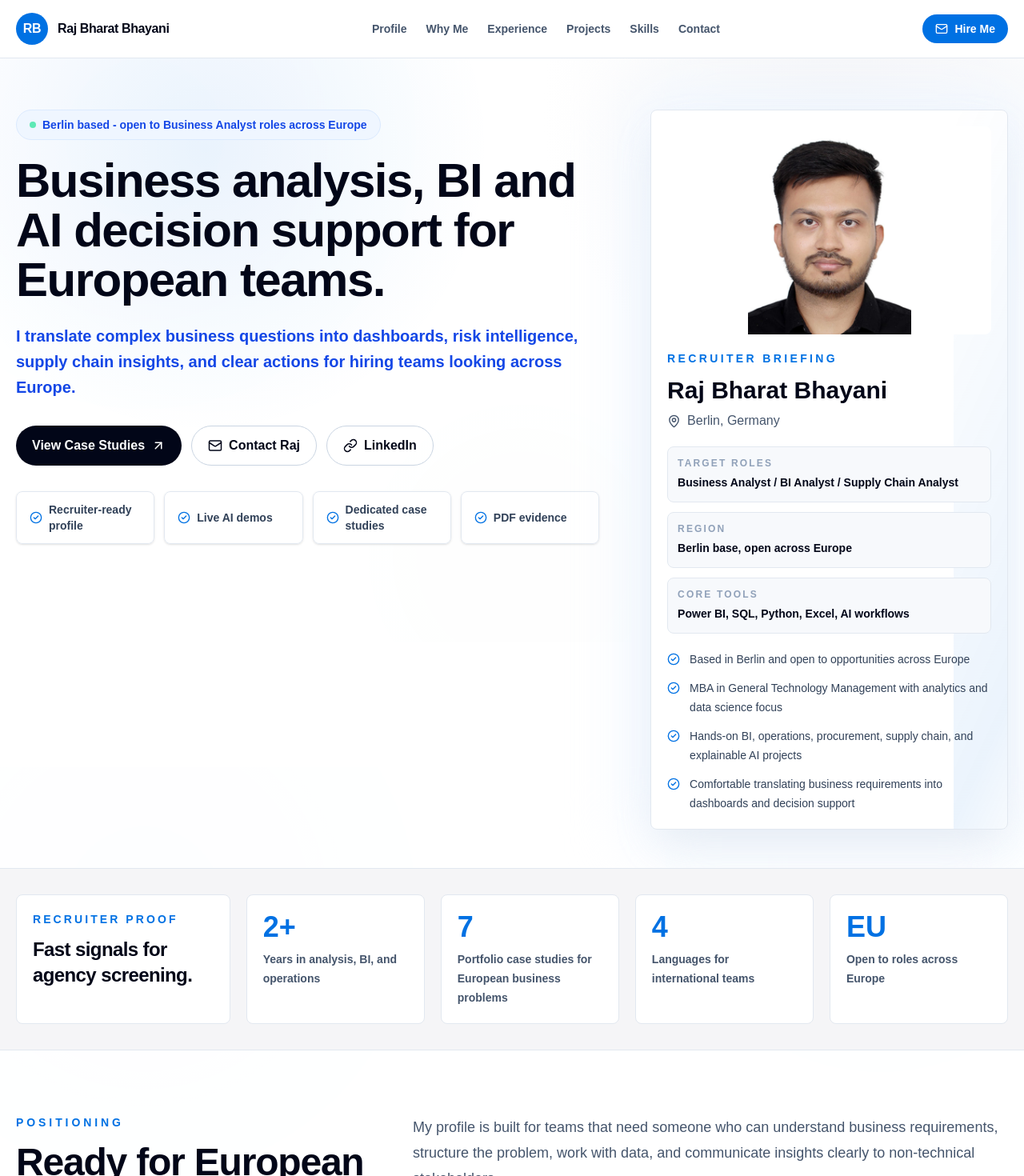
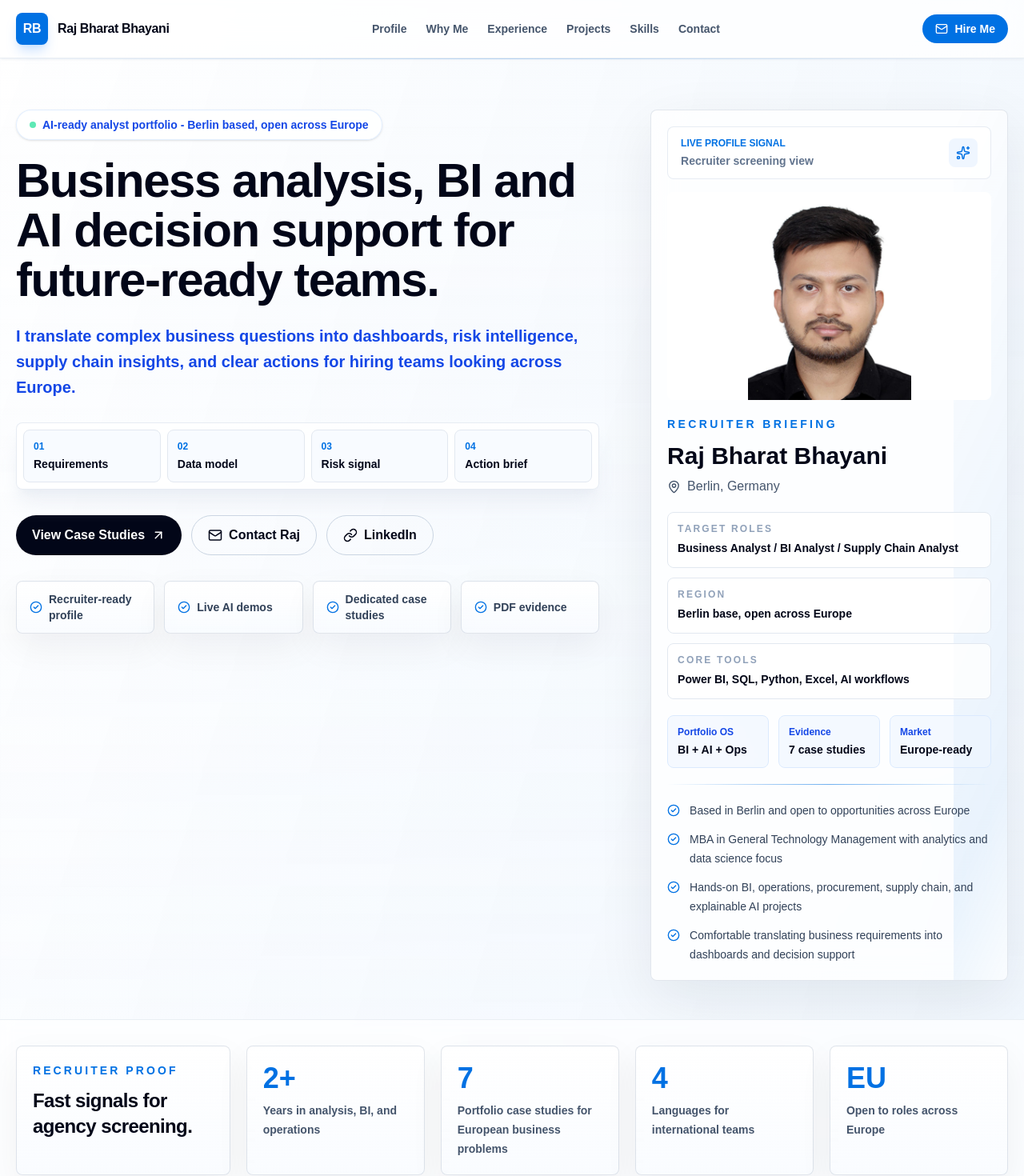
Before and after one commit to rajbbhayani-sketch/raj-portfolio, a Next.js app: page / in a window 1280 px wide. Shown: the top 1470 px of the page at 80% size. Built offline with nearby package versions, Linux system fonts and the light colour scheme.

Commit message:
Refresh portfolio with futuristic white UI

```diff
--- a/app/globals.css
+++ b/app/globals.css
@@ -13,13 +13,7 @@
 }
 
 body {
-  animation: backgroundDrift 22s ease-in-out infinite alternate;
-  background:
-    radial-gradient(circle at 12% 18%, rgba(0, 113, 227, 0.08), transparent 28%),
-    radial-gradient(circle at 88% 12%, rgba(0, 113, 227, 0.06), transparent 24%),
-    radial-gradient(circle at 50% 90%, rgba(15, 23, 42, 0.045), transparent 26%),
-    var(--background);
-  background-size: 120% 120%, 120% 120%, 130% 130%, auto;
+  background: linear-gradient(180deg, #ffffff 0%, #f8fbff 46%, #ffffff 100%);
   color: var(--foreground);
   font-family: Arial, Helvetica, sans-serif;
 }
@@ -30,6 +24,65 @@ html {
 
 img {
   max-width: 100%;
+}
+
+.future-grid {
+  background:
+    linear-gradient(180deg, rgba(255, 255, 255, 0.94) 0%, rgba(248, 251, 255, 0.9) 48%, rgba(255, 255, 255, 0.96) 100%),
+    repeating-linear-gradient(90deg, rgba(0, 113, 227, 0.055) 0 1px, transparent 1px 80px),
+    repeating-linear-gradient(0deg, rgba(15, 23, 42, 0.045) 0 1px, transparent 1px 80px);
+  background-size: auto, 80px 80px, 80px 80px;
+}
+
+.future-grid::before {
+  animation: gridShift 28s linear infinite;
+  background:
+    linear-gradient(110deg, transparent 0%, rgba(0, 113, 227, 0.08) 48%, transparent 62%),
+    linear-gradient(180deg, transparent 0%, rgba(255, 255, 255, 0.82) 72%, rgba(255, 255, 255, 1) 100%);
+  content: "";
+  inset: 0;
+  mask-image: linear-gradient(180deg, #000 0%, transparent 72%);
+  pointer-events: none;
+  position: absolute;
+}
+
+.glass-panel {
+  background: rgba(255, 255, 255, 0.78);
+  backdrop-filter: blur(22px);
+  border: 1px solid rgba(148, 163, 184, 0.26);
+  box-shadow:
+    0 22px 70px rgba(15, 23, 42, 0.08),
+    inset 0 1px 0 rgba(255, 255, 255, 0.95);
+}
+
+.future-card {
+  background: linear-gradient(180deg, rgba(255, 255, 255, 0.94), rgba(248, 251, 255, 0.78));
+  border: 1px solid rgba(148, 163, 184, 0.28);
+  box-shadow: 0 16px 44px rgba(15, 23, 42, 0.055);
+  transition:
+    border-color 220ms ease,
+    box-shadow 220ms ease,
+    transform 220ms ease;
+}
+
+.future-card:hover {
+  border-color: rgba(0, 113, 227, 0.45);
+  box-shadow: 0 24px 70px rgba(15, 23, 42, 0.1);
+  transform: translateY(-3px);
+}
+
+.image-console {
+  background:
+    linear-gradient(180deg, rgba(255, 255, 255, 0.92), rgba(245, 249, 255, 0.96)),
+    repeating-linear-gradient(90deg, rgba(0, 113, 227, 0.05) 0 1px, transparent 1px 42px),
+    repeating-linear-gradient(0deg, rgba(15, 23, 42, 0.04) 0 1px, transparent 1px 42px);
+  border-bottom: 1px solid rgba(148, 163, 184, 0.22);
+}
+
+.signal-line {
+  background: linear-gradient(90deg, transparent, rgba(0, 113, 227, 0.55), transparent);
+  height: 1px;
+  overflow: hidden;
 }
 
 .premium-panel {
@@ -62,6 +115,16 @@ img {
   }
 }
 
+@keyframes gridShift {
+  0% {
+    background-position: -35% 0, 0 0;
+  }
+
+  100% {
+    background-position: 135% 0, 0 0;
+  }
+}
+
 @keyframes panelSweep {
   0%,
   34% {
@@ -75,10 +138,7 @@ img {
 }
 
 @media (prefers-reduced-motion: reduce) {
-  body {
-    animation: none;
-  }
-
+  .future-grid::before,
   .premium-panel::after {
     animation: none;
   }
--- a/app/page.tsx
+++ b/app/page.tsx
@@ -60,6 +60,14 @@ const desktopProofPoints = [
   "Live AI demos",
   "Dedicated case studies",
   "PDF evidence",
+];
+
+const decisionFlow = ["Requirements", "Data model", "Risk signal", "Action brief"];
+
+const heroMetrics = [
+  ["Portfolio OS", "BI + AI + Ops"],
+  ["Evidence", "7 case studies"],
+  ["Market", "Europe-ready"],
 ];
 
 const roleMatches = [
@@ -324,17 +332,17 @@ const structuredData = [
 
 export default function Home() {
   return (
-    <main className="relative min-h-screen overflow-hidden bg-white/90 text-slate-950">
+    <main className="future-grid relative min-h-screen overflow-hidden bg-white text-slate-950">
       <script
         type="application/ld+json"
         dangerouslySetInnerHTML={{
           __html: JSON.stringify(structuredData),
         }}
       />
-      <header className="sticky top-0 z-50 border-b border-slate-200 bg-white/90 backdrop-blur-xl">
+      <header className="sticky top-0 z-50 border-b border-slate-200/70 bg-white/75 shadow-sm shadow-slate-200/50 backdrop-blur-xl">
         <nav className="mx-auto flex max-w-7xl items-center justify-between px-5 py-4">
           <a href="#" className="flex items-center gap-3 font-black tracking-tight">
-            <span className="grid h-10 w-10 place-items-center rounded-full bg-[#0071e3] text-white">RB</span>
+            <span className="grid h-10 w-10 place-items-center rounded-lg bg-[#0071e3] text-white shadow-lg shadow-blue-200/80">RB</span>
             <span className="hidden sm:inline">Raj Bharat Bhayani</span>
           </a>
 
@@ -357,19 +365,29 @@ export default function Home() {
       </header>
 
       <section id="profile" className="relative overflow-hidden">
-        <div className="absolute inset-x-0 top-0 h-[560px] bg-[radial-gradient(circle_at_20%_20%,rgba(0,113,227,0.08),transparent_32%),radial-gradient(circle_at_82%_12%,rgba(245,245,247,0.95),transparent_32%)]" />
+        <div className="pointer-events-none absolute inset-x-0 top-0 h-px bg-gradient-to-r from-transparent via-[#0071e3]/40 to-transparent" />
         <div className="relative mx-auto grid max-w-7xl gap-12 px-5 pb-12 pt-12 md:pt-16 lg:grid-cols-[0.62fr_0.38fr] lg:items-start xl:gap-16">
           <div>
-            <p className="mb-5 inline-flex items-center gap-2 rounded-full border border-blue-100 bg-blue-50 px-4 py-2 text-sm font-bold text-blue-700">
+            <p className="mb-5 inline-flex items-center gap-2 rounded-full border border-blue-100/80 bg-white/80 px-4 py-2 text-sm font-bold text-blue-700 shadow-sm backdrop-blur">
               <span className="h-2 w-2 rounded-full bg-emerald-300" />
-              Berlin based - open to Business Analyst roles across Europe
+              AI-ready analyst portfolio - Berlin based, open across Europe
             </p>
             <h1 className="max-w-5xl text-5xl font-black leading-[1.03] tracking-tight md:text-6xl 2xl:text-7xl">
-              Business analysis, BI and AI decision support for European teams.
+              Business analysis, BI and AI decision support for future-ready teams.
             </h1>
             <p className="mt-6 max-w-3xl text-xl font-semibold leading-8 text-blue-700">
               I translate complex business questions into dashboards, risk intelligence, supply chain insights, and clear actions for hiring teams looking across Europe.
             </p>
+            <div className="mt-7 hidden max-w-3xl rounded-lg border border-slate-200/80 bg-white/80 p-2 shadow-xl shadow-slate-200/60 backdrop-blur lg:block">
+              <div className="grid grid-cols-4 gap-2">
+                {decisionFlow.map((step, index) => (
+                  <div key={step} className="rounded-lg border border-slate-200 bg-[#f8fbff] px-3 py-3">
+                    <p className="text-xs font-black text-[#0071e3]">0{index + 1}</p>
+                    <p className="mt-1 text-sm font-black text-slate-950">{step}</p>
+                  </div>
+                ))}
+              </div>
+            </div>
             <div className="mt-8 flex flex-wrap gap-3">
               <a href="#projects" className="inline-flex items-center gap-2 rounded-full bg-slate-950 px-5 py-3 font-black text-white transition hover:bg-[#0071e3]">
                 View Case Studies <ArrowUpRight size={18} />
@@ -383,7 +401,7 @@ export default function Home() {
             </div>
             <div className="mt-8 hidden grid-cols-2 gap-3 lg:grid xl:grid-cols-4">
               {desktopProofPoints.map((point) => (
-                <div key={point} className="flex items-center gap-2 rounded-lg border border-slate-200 bg-white/80 px-4 py-3 text-sm font-black text-slate-700 shadow-sm backdrop-blur">
+                <div key={point} className="future-card flex items-center gap-2 rounded-lg px-4 py-3 text-sm font-black text-slate-700">
                   <CheckCircle2 size={16} className="shrink-0 text-[#0071e3]" />
                   <span>{point}</span>
                 </div>
@@ -392,8 +410,16 @@ export default function Home() {
           </div>
 
           <aside className="relative">
-            <div className="absolute -inset-5 rounded-[2rem] bg-blue-50 blur-2xl" />
-            <div className="premium-panel relative overflow-hidden rounded-lg border border-slate-200 bg-white p-5 shadow-2xl shadow-slate-200/80">
+            <div className="premium-panel glass-panel relative overflow-hidden rounded-lg p-5">
+              <div className="mb-4 flex items-center justify-between rounded-lg border border-slate-200/80 bg-white/75 px-4 py-3">
+                <div>
+                  <p className="text-xs font-black text-[#0071e3]">LIVE PROFILE SIGNAL</p>
+                  <p className="mt-1 text-sm font-bold text-slate-500">Recruiter screening view</p>
+                </div>
+                <span className="flex h-9 w-9 items-center justify-center rounded-lg bg-blue-50 text-[#0071e3]">
+                  <Sparkles size={18} />
+                </span>
+              </div>
               <div className="grid gap-5 md:grid-cols-[0.72fr_1.28fr] lg:grid-cols-1">
                 <Image src="/profile/profile.jpg" alt="Raj Bharat Bhayani" width={720} height={760} priority className="h-[320px] w-full rounded-lg bg-white object-contain object-center md:h-full lg:h-[240px] xl:h-[260px]" />
                 <div className="flex flex-col justify-between gap-5">
@@ -406,12 +432,21 @@ export default function Home() {
                   </div>
                   <dl className="grid gap-3">
                     {agencyHighlights.map((item) => (
-                      <div key={item.label} className="rounded-lg border border-slate-200 bg-[#f7f9fc] p-3">
+                      <div key={item.label} className="rounded-lg border border-slate-200 bg-white/80 p-3">
                         <dt className="text-xs font-black uppercase tracking-[0.18em] text-slate-400">{item.label}</dt>
                         <dd className="mt-1 text-sm font-black leading-6 text-slate-950">{item.value}</dd>
                       </div>
                     ))}
                   </dl>
+                  <div className="grid grid-cols-3 gap-3">
+                    {heroMetrics.map(([label, value]) => (
+                      <div key={label} className="rounded-lg border border-blue-100 bg-blue-50/60 p-3">
+                        <p className="text-xs font-black text-blue-700">{label}</p>
+                        <p className="mt-1 text-sm font-black text-slate-950">{value}</p>
+                      </div>
+                    ))}
+                  </div>
+                  <div className="signal-line" />
                   <div className="grid gap-3">
                     {recruiterSignals.map((signal) => (
                       <p key={signal} className="flex gap-3 text-sm leading-6 text-slate-700">
@@ -427,14 +462,14 @@ export default function Home() {
         </div>
       </section>
 
-      <section className="border-y border-slate-200 bg-[#f5f5f7] px-5 py-8">
+      <section className="relative border-y border-slate-200/70 bg-white/70 px-5 py-8 backdrop-blur">
         <div className="mx-auto grid max-w-7xl gap-5 sm:grid-cols-2 lg:grid-cols-[1.2fr_repeat(4,minmax(0,1fr))]">
-          <div className="rounded-lg border border-slate-200 bg-white p-5">
+          <div className="future-card rounded-lg p-5">
             <p className="text-sm font-black uppercase tracking-[0.22em] text-[#0071e3]">Recruiter Proof</p>
             <p className="mt-3 text-2xl font-black tracking-tight">Fast signals for agency screening.</p>
           </div>
           {impactStats.map(([value, label]) => (
-            <div key={label} className="rounded-lg border border-slate-200 bg-white p-5">
+            <div key={label} className="future-card rounded-lg p-5">
               <p className="text-4xl font-black text-[#0071e3]">{value}</p>
               <p className="mt-2 text-sm font-semibold leading-6 text-slate-600">{label}</p>
             </div>
@@ -453,7 +488,7 @@ export default function Home() {
           </p>
           <div className="grid gap-3 pt-2 md:grid-cols-2">
             {roleMatches.map((item) => (
-              <div key={item.role} className="rounded-lg border border-slate-200 bg-white p-4 shadow-sm">
+              <div key={item.role} className="future-card rounded-lg p-4">
                 <p className="font-black text-slate-950">{item.role}</p>
                 <p className="mt-2 text-sm font-semibold leading-6 text-slate-600">{item.proof}</p>
               </div>
@@ -469,7 +504,7 @@ export default function Home() {
         </div>
       </section>
 
-      <section id="why-me" className="border-y border-slate-200 bg-[#f5f5f7] px-5 py-20">
+      <section id="why-me" className="border-y border-slate-200/70 bg-white/70 px-5 py-20">
         <div className="mx-auto max-w-7xl">
           <div className="grid gap-8 lg:grid-cols-[0.38fr_0.62fr] lg:items-end">
             <SectionIntro eyebrow="Why Hire Me" title="A practical analyst for business, data, and AI work." dark />
@@ -479,7 +514,7 @@ export default function Home() {
           </div>
           <div className="mt-12 grid gap-5 md:grid-cols-2">
             {hireReasons.map((reason) => (
-              <article key={reason.title} className="rounded-lg border border-slate-200 bg-white p-6 shadow-sm">
+              <article key={reason.title} className="future-card rounded-lg p-6">
                 <CheckCircle2 className="text-[#0071e3]" size={26} />
                 <h3 className="mt-5 text-2xl font-black">{reason.title}</h3>
                 <p className="mt-3 leading-7 text-slate-600">{reason.text}</p>
@@ -489,12 +524,12 @@ export default function Home() {
         </div>
       </section>
 
-      <section id="experience" className="bg-[#f7f9fc] px-5 py-20 text-slate-950">
+      <section id="experience" className="bg-[#f8fbff]/80 px-5 py-20 text-slate-950">
         <div className="mx-auto max-w-7xl">
           <SectionIntro eyebrow="Work History" title="Experience With Business, Data, And Operations" dark />
           <div className="mt-12 space-y-5">
             {experiences.map((job) => (
-              <article key={job.role} className="grid gap-6 rounded-lg border border-slate-200 bg-white p-6 shadow-sm md:grid-cols-[0.28fr_0.72fr]">
+              <article key={job.role} className="future-card grid gap-6 rounded-lg p-6 md:grid-cols-[0.28fr_0.72fr]">
                 <div className="text-sm font-bold text-slate-500">
                   <p>{job.period}</p>
                   <p className="mt-3 flex items-center gap-2 text-slate-700">
@@ -522,7 +557,7 @@ export default function Home() {
         </div>
       </section>
 
-      <section id="projects" className="px-5 py-20">
+      <section id="projects" className="relative px-5 py-20">
         <div className="mx-auto max-w-7xl">
           <div className="grid gap-8 lg:grid-cols-[0.42fr_0.58fr] lg:items-end">
             <SectionIntro eyebrow="Proof Of Work" title="Case Studies Built Around Real Business Questions" />
@@ -545,12 +580,12 @@ export default function Home() {
         </div>
       </section>
 
-      <section id="skills" className="bg-[#f7f9fc] px-5 py-20 text-slate-950">
+      <section id="skills" className="bg-[#f8fbff]/80 px-5 py-20 text-slate-950">
         <div className="mx-auto max-w-7xl">
           <SectionIntro eyebrow="Capabilities" title="What I Bring To A Hiring Team" dark />
           <div className="mt-12 grid gap-5 md:grid-cols-2">
             {skillGroups.map(({ title, icon: Icon, summary, skills }) => (
-              <div key={title} className="rounded-lg border border-slate-200 bg-white p-6 shadow-sm">
+              <div key={title} className="future-card rounded-lg p-6">
                 <div className="flex items-center gap-3">
                   <span className="rounded-lg bg-blue-50 p-3 text-[#0071e3]">
                     <Icon size={22} />
@@ -575,7 +610,7 @@ export default function Home() {
         <SectionIntro eyebrow="Education" title="Academic Foundation" />
         <div className="mt-12 grid gap-5 md:grid-cols-2">
           {education.map((item) => (
-            <article key={item.degree} className="rounded-lg border border-slate-200 bg-white p-6">
+            <article key={item.degree} className="future-card rounded-lg p-6">
               <GraduationCap className="text-[#0071e3]" size={30} />
               <h3 className="mt-5 text-2xl font-black">{item.degree}</h3>
               <p className="mt-2 font-bold text-[#0071e3]">{item.school}</p>
@@ -592,8 +627,8 @@ export default function Home() {
         </div>
       </section>
 
-      <section id="contact" className="relative border-t border-slate-200 bg-[#f5f5f7]/80 px-5 py-20">
-        <div className="pointer-events-none absolute inset-x-0 top-0 h-56 bg-[radial-gradient(circle_at_20%_30%,rgba(0,113,227,0.08),transparent_34%),radial-gradient(circle_at_80%_20%,rgba(15,23,42,0.05),transparent_30%)]" />
+      <section id="contact" className="relative border-t border-slate-200/70 bg-white/80 px-5 py-20">
+        <div className="pointer-events-none absolute inset-x-0 top-0 h-px bg-gradient-to-r from-transparent via-[#0071e3]/40 to-transparent" />
         <div className="relative mx-auto max-w-7xl">
           <div className="grid gap-8 lg:grid-cols-[0.45fr_0.55fr] lg:items-end">
             <div>
@@ -656,7 +691,7 @@ function ContactForm() {
   };
 
   return (
-    <form onSubmit={handleSubmit} className="rounded-lg border border-slate-200 bg-white p-6 shadow-2xl shadow-slate-200/80">
+    <form onSubmit={handleSubmit} className="glass-panel rounded-lg p-6">
       <div className="flex flex-col gap-2 sm:flex-row sm:items-end sm:justify-between">
         <div>
           <p className="text-sm font-black uppercase tracking-[0.22em] text-[#0071e3]">Contact Form</p>
@@ -722,8 +757,15 @@ function SectionIntro({ eyebrow, title, dark = false }: { eyebrow: string; title
 
 function ProjectCard({ project, featured = false }: { project: Project; featured?: boolean }) {
   return (
-    <article className={`group flex h-full flex-col overflow-hidden rounded-lg border bg-white shadow-sm transition duration-300 hover:-translate-y-1 hover:border-[#0071e3]/50 hover:shadow-2xl hover:shadow-slate-200/80 ${featured ? "border-blue-100" : "border-slate-200"}`}>
-      <div className={featured ? "bg-[#f7f9fc] p-5" : "bg-white p-4"}>
+    <article className={`future-card group flex h-full flex-col overflow-hidden rounded-lg ${featured ? "border-blue-100" : ""}`}>
+      <div className={`image-console ${featured ? "p-5" : "p-4"}`}>
+        <div className="mb-3 flex items-center justify-between">
+          <span className="inline-flex items-center gap-2 rounded-full border border-blue-100 bg-white/80 px-3 py-1 text-xs font-black text-[#0071e3]">
+            <Sparkles size={13} />
+            {project.category}
+          </span>
+          <span className="hidden text-xs font-black text-slate-400 sm:inline">CASE STUDY</span>
+        </div>
         <Image
           src={project.image}
           alt={project.title}
@@ -733,7 +775,7 @@ function ProjectCard({ project, featured = false }: { project: Project; featured
         />
       </div>
       <div className={`flex flex-1 flex-col ${featured ? "p-7" : "p-6"}`}>
-        <p className="text-sm font-black uppercase tracking-[0.22em] text-[#0071e3]">{project.category}</p>
+        <p className="text-sm font-black uppercase tracking-[0.22em] text-[#0071e3]">Decision Support Project</p>
         <h3 className={featured ? "mt-3 text-3xl font-black tracking-tight md:text-4xl" : "mt-3 text-2xl font-black tracking-tight text-slate-950"}>
           {project.title}
         </h3>
@@ -789,7 +831,7 @@ function ContactLink({
   wide?: boolean;
 }) {
   return (
-    <a href={href} target={href.startsWith("http") ? "_blank" : undefined} rel={href.startsWith("http") ? "noreferrer" : undefined} className={`flex items-center gap-4 rounded-lg border border-slate-200 bg-white p-4 shadow-sm transition hover:-translate-y-0.5 hover:border-[#0071e3]/60 hover:shadow-lg hover:shadow-slate-200/80 ${wide ? "sm:col-span-2 lg:col-span-1" : ""}`}>
+    <a href={href} target={href.startsWith("http") ? "_blank" : undefined} rel={href.startsWith("http") ? "noreferrer" : undefined} className={`future-card flex items-center gap-4 rounded-lg p-4 ${wide ? "sm:col-span-2 lg:col-span-1" : ""}`}>
       <span className="grid h-11 w-11 shrink-0 place-items-center rounded-lg bg-[#0071e3] text-white">
         <Icon size={20} />
       </span>
```
